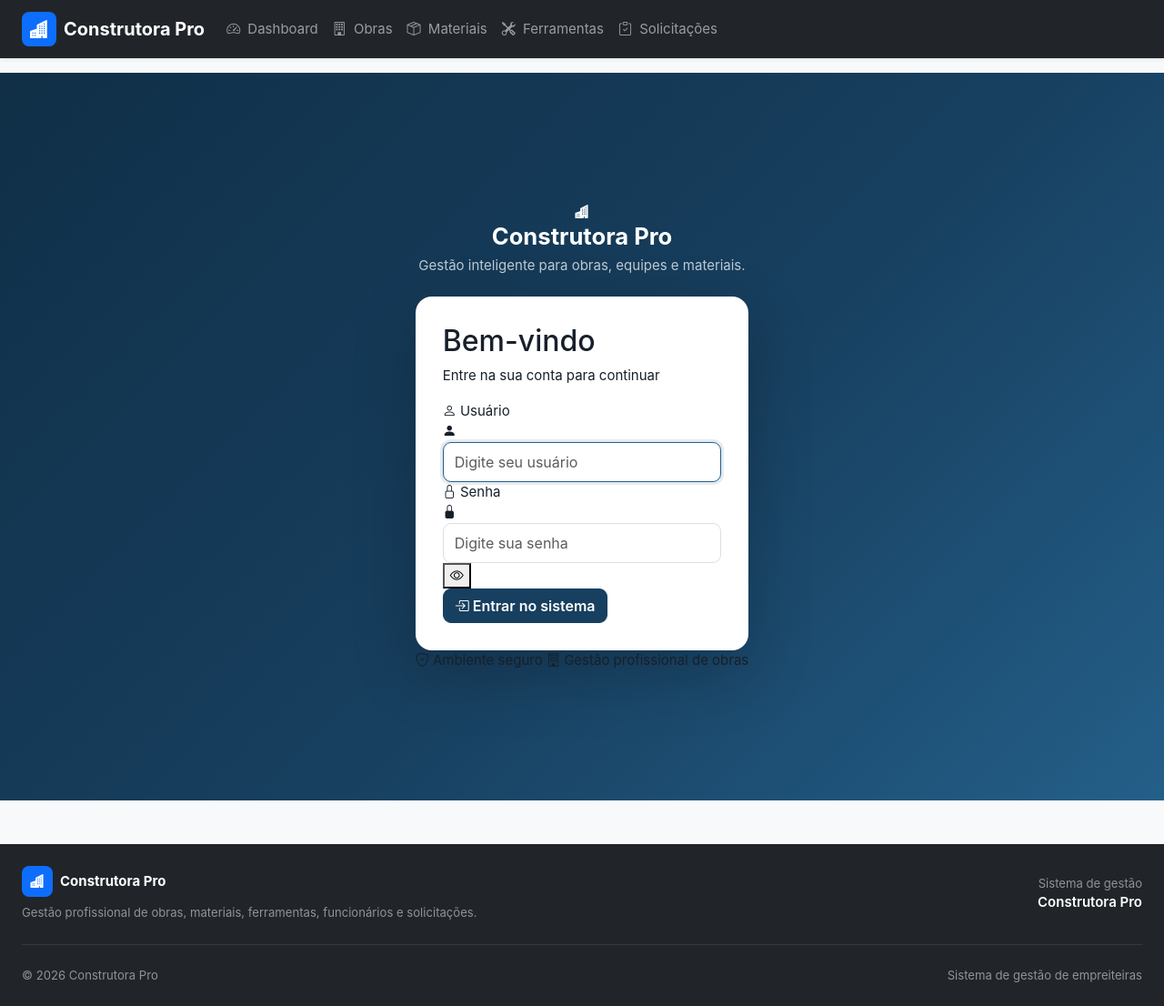
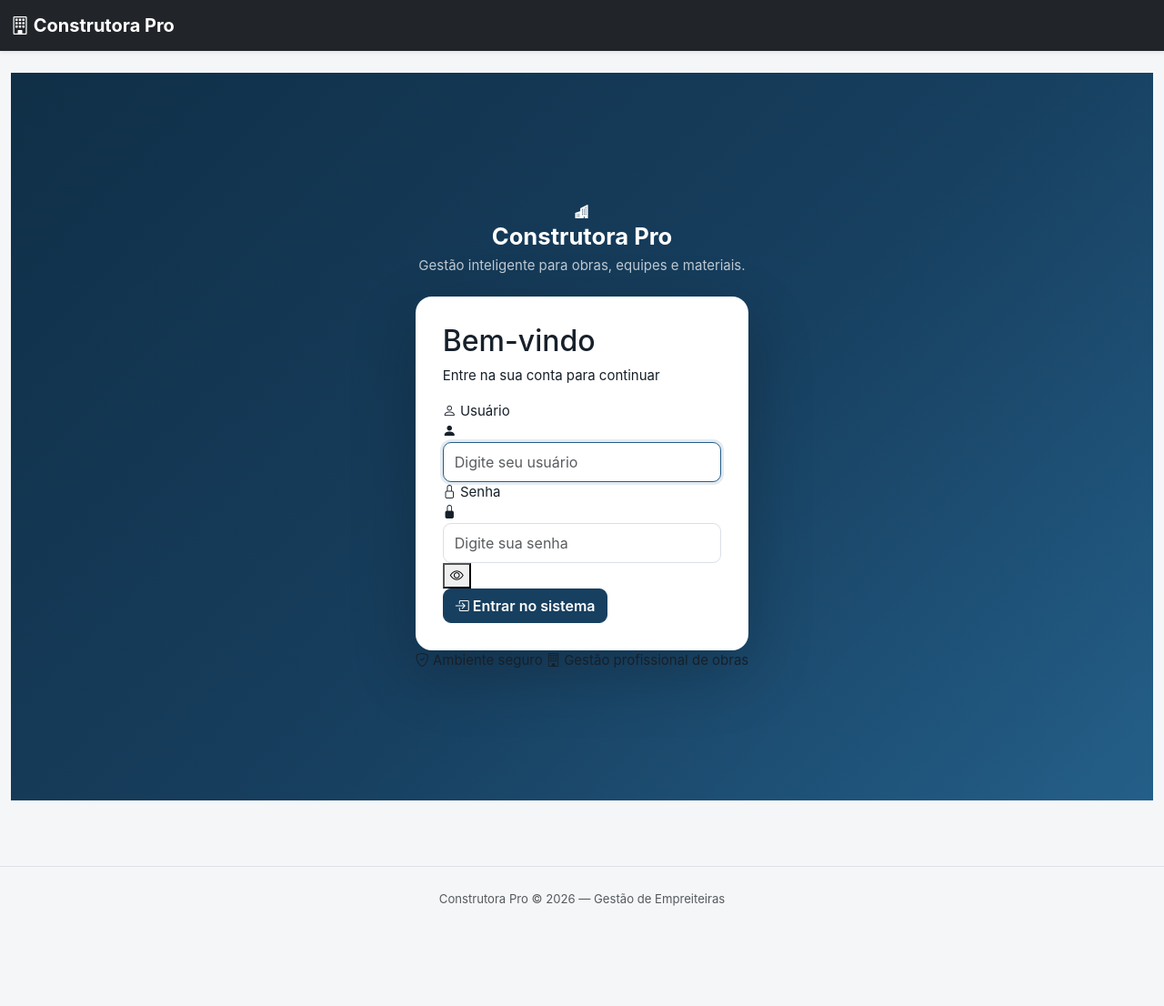
Before and after one commit to webert12/sistema-empreiteiras, a Flask app: page /login in a window 1280 px wide. Shown: the whole page at 91% size. After the commit the page ends 996 px from the top, so only its background shows below. Run offline with Flask 3, Linux system fonts and the light colour scheme; parts of the project's set-up code (start-up, migrations or seed data) failed here and were passed over.

Commit message:
Update base.html

```diff
--- a/templates/base.html
+++ b/templates/base.html
@@ -1,18 +1,12 @@
 <!DOCTYPE html>
 <html lang="pt-BR">
-
 <head>
 
     <meta charset="UTF-8">
 
     <meta
         name="viewport"
-        content="width=device-width, initial-scale=1.0"
-    >
-
-    <meta
-        name="description"
-        content="Construtora Pro - Gestão completa para empreiteiras e obras"
+        content="width=device-width, initial-scale=1"
     >
 
     <title>
@@ -21,19 +15,16 @@
         {% endblock %}
     </title>
 
-    <!-- Bootstrap -->
     <link
         href="https://cdn.jsdelivr.net/npm/bootstrap@5.3.3/dist/css/bootstrap.min.css"
         rel="stylesheet"
     >
 
-    <!-- Bootstrap Icons -->
     <link
         rel="stylesheet"
         href="https://cdn.jsdelivr.net/npm/bootstrap-icons@1.11.3/font/bootstrap-icons.min.css"
     >
 
-    <!-- CSS principal -->
     <link
         rel="stylesheet"
         href="{{ url_for('static', filename='css/style.css') }}"
@@ -43,9 +34,7 @@
 
 </head>
 
-
-<body class="bg-light">
-
+<body>
 
 <!-- =========================================================
      NAVBAR
@@ -53,27 +42,22 @@
 
 <nav class="navbar navbar-expand-lg navbar-dark bg-dark shadow-sm">
 
-    <div class="container-fluid px-3 px-lg-4">
+    <div class="container-fluid">
 
         <!-- LOGO -->
         <a
-            class="navbar-brand d-flex align-items-center gap-2 fw-bold"
-            href="{% if eh_adm %}{{ url_for('admin_dashboard') }}{% else %}{{ url_for('dashboard') }}{% endif %}"
+            class="navbar-brand fw-bold"
+            href="{% if current_user.is_authenticated %}{% if eh_administrador() %}{{ url_for('admin_dashboard') }}{% else %}{{ url_for('empresa_dashboard') }}{% endif %}{% else %}{{ url_for('login') }}{% endif %}"
         >
 
-            <span
-                class="d-flex align-items-center justify-content-center bg-primary rounded-3"
-                style="width: 38px; height: 38px;"
-            >
-                <i class="bi bi-buildings-fill"></i>
-            </span>
+            <i class="bi bi-building"></i>
 
-            <span>
             Construtora Pro
-            </span>
 
         </a>
 
+
+        {% if current_user.is_authenticated %}
 
         <!-- BOTÃO MOBILE -->
 
@@ -92,28 +76,74 @@
         </button>
 
 
-        <!-- MENU -->
-
         <div
             class="collapse navbar-collapse"
             id="menuPrincipal"
         >
 
+            <!-- =================================================
+                 MENU DO ADM GERAL
+            ================================================== -->
+
+            {% if eh_administrador() %}
+
             <ul class="navbar-nav me-auto mb-2 mb-lg-0">
-
-
-                <!-- DASHBOARD -->
 
                 <li class="nav-item">
 
                     <a
                         class="nav-link"
-                        href="{% if eh_adm %}{{ url_for('admin_dashboard') }}{% else %}{{ url_for('dashboard') }}{% endif %}"
+                        href="{{ url_for('admin_dashboard') }}"
                     >
 
-                        <i class="bi bi-speedometer2 me-1"></i>
+                        <i class="bi bi-speedometer2"></i>
 
-                        Dashboard
+                        Painel Geral
+
+                    </a>
+
+                </li>
+
+
+                <li class="nav-item">
+
+                    <a
+                        class="nav-link"
+                        href="{{ url_for('admin_empresas') }}"
+                    >
+
+                        <i class="bi bi-buildings"></i>
+
+                        Empreiteiras
+
+                    </a>
+
+                </li>
+
+            </ul>
+
+
+            <!-- =================================================
+                 MENU DA EMPRESA
+            ================================================== -->
+
+            {% else %}
+
+            <ul class="navbar-nav me-auto mb-2 mb-lg-0">
+
+
+                <!-- PAINEL DA EMPRESA -->
+
+                <li class="nav-item">
+
+                    <a
+                        class="nav-link"
+                        href="{{ url_for('empresa_dashboard') }}"
+                    >
+
+                        <i class="bi bi-speedometer2"></i>
+
+                        Painel
 
                     </a>
 
@@ -129,7 +159,7 @@
                         href="{{ url_for('obras') }}"
                     >
 
-                        <i class="bi bi-building me-1"></i>
+                        <i class="bi bi-buildings"></i>
 
                         Obras
 
@@ -138,63 +168,12 @@
                 </li>
 
 
-                <!-- MATERIAIS -->
+                <!-- =================================================
+                     FUNCIONÁRIOS
+                     SOMENTE ADMIN DA EMPRESA
+                ================================================== -->
 
-                <li class="nav-item">
-
-                    <a
-                        class="nav-link"
-                        href="{{ url_for('materiais') }}"
-                    >
-
-                        <i class="bi bi-box-seam me-1"></i>
-
-                        Materiais
-
-                    </a>
-
-                </li>
-
-
-                <!-- FERRAMENTAS -->
-
-                <li class="nav-item">
-
-                    <a
-                        class="nav-link"
-                        href="{{ url_for('ferramentas') }}"
-                    >
-
-                        <i class="bi bi-tools me-1"></i>
-
-                        Ferramentas
-
-                    </a>
-
-                </li>
-
-
-                <!-- SOLICITAÇÕES -->
-
-                <li class="nav-item">
-
-                    <a
-                        class="nav-link position-relative"
-                        href="{{ url_for('solicitacoes') }}"
-                    >
-
-                        <i class="bi bi-clipboard-check me-1"></i>
-
-                        Solicitações
-
-                    </a>
-
-                </li>
-
-
-                <!-- FUNCIONÁRIOS -->
-
-                {% if eh_gestor %}
+                {% if eh_administrador_empresa() %}
 
                 <li class="nav-item">
 
@@ -203,7 +182,7 @@
                         href="{{ url_for('funcionarios') }}"
                     >
 
-                        <i class="bi bi-people-fill me-1"></i>
+                        <i class="bi bi-people"></i>
 
                         Funcionários
 
@@ -214,18 +193,120 @@
                 {% endif %}
 
 
-                <!-- ADMIN GERAL -->
+                <!-- =================================================
+                     ESTOQUE / MATERIAIS / FERRAMENTAS
+                ================================================== -->
 
-                {% if eh_adm %}
+                {% if eh_gestor() %}
 
                 <li class="nav-item">
 
                     <a
                         class="nav-link"
-                        href="{{ url_for('admin_dashboard') }}"
+                        href="{{ url_for('estoque') }}"
                     >
 
-                        <i class="bi bi-shield-lock-fill me-1"></i>
+                        <i class="bi bi-box-seam"></i>
+
+                        Estoque
+
+                    </a>
+
+                </li>
+
+
+                <li class="nav-item">
+
+                    <a
+                        class="nav-link"
+                        href="{{ url_for('materiais') }}"
+                    >
+
+                        <i class="bi bi-boxes"></i>
+
+                        Materiais
+
+                    </a>
+
+                </li>
+
+
+                <li class="nav-item">
+
+                    <a
+                        class="nav-link"
+                        href="{{ url_for('ferramentas') }}"
+                    >
+
+                        <i class="bi bi-tools"></i>
+
+                        Ferramentas
+
+                    </a>
+
+                </li>
+
+                {% endif %}
+
+
+                <!-- =================================================
+                     SOLICITAÇÕES
+                ================================================== -->
+
+                <li class="nav-item">
+
+                    <a
+                        class="nav-link"
+                        href="{{ url_for('solicitacoes') }}"
+                    >
+
+                        <i class="bi bi-clipboard-check"></i>
+
+                        Solicitações
+
+                    </a>
+
+                </li>
+
+
+                <!-- =================================================
+                     COMPRAS
+                ================================================== -->
+
+                {% if eh_compras() %}
+
+                <li class="nav-item">
+
+                    <a
+                        class="nav-link"
+                        href="{{ url_for('solicitacoes') }}"
+                    >
+
+                        <i class="bi bi-cart-check"></i>
+
+                        Compras
+
+                    </a>
+
+                </li>
+
+                {% endif %}
+
+
+                <!-- =================================================
+                     ADMINISTRAÇÃO DA EMPRESA
+                ================================================== -->
+
+                {% if eh_administrador_empresa() %}
+
+                <li class="nav-item">
+
+                    <a
+                        class="nav-link"
+                        href="{{ url_for('empresa_administracao') }}"
+                    >
+
+                        <i class="bi bi-gear"></i>
 
                         Administração
 
@@ -237,203 +318,68 @@
 
             </ul>
 
-
-            <!-- ÁREA DIREITA -->
-
-            <div class="d-flex align-items-center gap-2">
-
-
-                <!-- EMPRESA -->
-
-                {% if empresa_atual %}
-
-                <span
-                    class="badge bg-secondary d-none d-xl-inline-flex align-items-center gap-1 px-3 py-2"
-                >
-
-                    <i class="bi bi-building"></i>
-
-                    {{ empresa_atual.nome_fantasia }}
-
-                </span>
-
-                {% elif eh_adm %}
-
-                <span
-                    class="badge bg-primary d-none d-xl-inline-flex align-items-center gap-1 px-3 py-2"
-                >
-
-                    <i class="bi bi-shield-check"></i>
-
-                    ADM Geral
-
-                </span>
-
             {% endif %}
 
 
-                <!-- USUÁRIO -->
+            <!-- =================================================
+                 USUÁRIO LOGADO
+            ================================================== -->
 
-                {% if usuario_logado.is_authenticated %}
+            <ul class="navbar-nav ms-auto">
 
-                <div class="dropdown">
+                <li class="nav-item dropdown">
 
-                    <button
-                        class="btn btn-outline-light dropdown-toggle d-flex align-items-center gap-2"
-                        type="button"
+                    <a
+                        class="nav-link dropdown-toggle"
+                        href="#"
+                        role="button"
                         data-bs-toggle="dropdown"
                         aria-expanded="false"
                     >
 
-                        <span
-                            class="d-flex align-items-center justify-content-center rounded-circle bg-primary"
-                            style="width: 30px; height: 30px;"
-                        >
+                        <i class="bi bi-person-circle"></i>
 
-                            <i class="bi bi-person-fill"></i>
+                        {{ current_user.nome }}
 
-                        </span>
-
-                        <span class="d-none d-md-inline">
-
-                            {{ usuario_logado.nome }}
-
-                        </span>
-
-                    </button>
+                    </a>
 
 
-                    <ul
-                        class="dropdown-menu dropdown-menu-end shadow"
-                    >
+                    <ul class="dropdown-menu dropdown-menu-end">
+
+
+                        <!-- IDENTIFICAÇÃO -->
 
                         <li>
 
-                            <h6 class="dropdown-header">
+                            <span class="dropdown-item-text">
 
-                                {{ usuario_logado.nome }}
+                                <strong>
+                                    {{ current_user.nome }}
+                                </strong>
 
-                            </h6>
+                                <br>
 
-                        </li>
+                                <small class="text-muted">
 
-
-                        <li>
-
-                            <span class="dropdown-item-text small text-muted">
-
-                                {% if usuario_logado.funcao == "adm" %}
+                                    {% if eh_administrador() %}
 
                                         Administrador Geral
 
-                                {% elif usuario_logado.funcao == "administrador_empresa" or usuario_logado.funcao == "admin_empresa" %}
+                                    {% elif eh_administrador_empresa() %}
 
                                         Administrador da Empreiteira
 
-                                {% elif usuario_logado.funcao == "mestre_obra" %}
-
-                                    Mestre de Obra
-
-                                {% elif usuario_logado.funcao == "pedreiro" %}
-
-                                    Pedreiro
-
-                                {% elif usuario_logado.funcao == "ajudante" %}
-
-                                    Ajudante
-
-                                {% elif usuario_logado.funcao == "compras" %}
-
-                                    Compras
-
-                                {% elif usuario_logado.funcao == "almoxarife" %}
-
-                                    Almoxarife
-
-                                {% elif usuario_logado.funcao == "equipe_obra" %}
-
-                                    Equipe da Obra
-
                                     {% else %}
 
-                                    Funcionário
+                                        {{ current_user.funcao|replace('_', ' ')|title }}
 
                                     {% endif %}
+
+                                </small>
 
                             </span>
 
                         </li>
-
-
-                        <li>
-                            <hr class="dropdown-divider">
-                        </li>
-
-
-                        <!-- MEUS ACESSOS -->
-
-                        {% if not eh_adm %}
-
-                        <li>
-
-                            <a
-                                class="dropdown-item"
-                                href="{{ url_for('obras') }}"
-                            >
-
-                                <i class="bi bi-building me-2"></i>
-
-                                Minhas obras
-
-                            </a>
-
-                        </li>
-
-                        {% endif %}
-
-
-                        <!-- FUNCIONÁRIOS -->
-
-                        {% if eh_gestor %}
-
-                        <li>
-
-                            <a
-                                class="dropdown-item"
-                                href="{{ url_for('funcionarios') }}"
-                            >
-
-                                <i class="bi bi-people me-2"></i>
-
-                                Funcionários
-
-                            </a>
-
-                        </li>
-
-                        {% endif %}
-
-
-                        <!-- ADMIN -->
-
-                        {% if eh_adm %}
-
-                        <li>
-
-                            <a
-                                class="dropdown-item"
-                                href="{{ url_for('admin_dashboard') }}"
-                            >
-
-                                <i class="bi bi-shield-lock me-2"></i>
-
-                                Administração
-
-                            </a>
-
-                        </li>
-
-                        {% endif %}
 
 
                         <li>
@@ -450,11 +396,15 @@
                                 href="{{ url_for('logout') }}"
                             >
 
-                                <i class="bi bi-box-arrow-right me-2"></i>
+                                <i class="bi bi-box-arrow-right"></i>
 
                                 Sair
 
                             </a>
+
+                        </li>
+
+                    </ul>
 
                 </li>
 
@@ -466,81 +416,29 @@
 
     </div>
 
-        </div>
-
-    </div>
-
 </nav>
-
 
 
 <!-- =========================================================
      CONTEÚDO PRINCIPAL
 ========================================================= -->
 
-<main class="min-vh-100">
+<main class="container-fluid py-4">
 
-    <!-- MENSAGENS FLASH -->
+    <!-- MENSAGENS -->
 
-    <div class="container-fluid px-3 px-lg-4 pt-3">
-
-        {% with messages = get_flashed_messages(
-            with_categories=true
-        ) %}
+    {% with messages = get_flashed_messages(with_categories=true) %}
 
         {% if messages %}
 
             {% for category, message in messages %}
 
             <div
-                        class="alert
-                        {% if category == 'success' %}
-                            alert-success
-                        {% elif category == 'danger' %}
-                            alert-danger
-                        {% elif category == 'warning' %}
-                            alert-warning
-                        {% elif category == 'info' %}
-                            alert-info
-                        {% else %}
-                            alert-secondary
-                        {% endif %}
-                        alert-dismissible fade show shadow-sm"
+                class="alert alert-{{ category }} alert-dismissible fade show"
                 role="alert"
             >
 
-                        <div class="d-flex align-items-start gap-2">
-
-                            {% if category == "success" %}
-
-                                <i class="bi bi-check-circle-fill mt-1"></i>
-
-                            {% elif category == "danger" %}
-
-                                <i class="bi bi-exclamation-octagon-fill mt-1"></i>
-
-                            {% elif category == "warning" %}
-
-                                <i class="bi bi-exclamation-triangle-fill mt-1"></i>
-
-                            {% elif category == "info" %}
-
-                                <i class="bi bi-info-circle-fill mt-1"></i>
-
-                            {% else %}
-
-                                <i class="bi bi-info-circle mt-1"></i>
-
-                            {% endif %}
-
-                            <div>
-
                 {{ message }}
-
-                            </div>
-
-                        </div>
-
 
                 <button
                     type="button"
@@ -557,131 +455,45 @@
 
     {% endwith %}
 
-    </div>
 
-
-    <!-- BLOCO DAS PÁGINAS -->
-
-    {% block content %}
-
-    {% endblock %}
+    {% block content %}{% endblock %}
 
 </main>
-
 
 
 <!-- =========================================================
      RODAPÉ
 ========================================================= -->
 
-<footer class="bg-dark text-white mt-5">
+<footer class="border-top mt-5 py-4">
 
-    <div class="container-fluid px-3 px-lg-4 py-4">
+    <div class="container-fluid text-center text-muted">
 
-        <div class="row g-4 align-items-center">
-
-
-            <div class="col-md-6">
-
-                <div class="d-flex align-items-center gap-2 mb-2">
-
-                    <span
-                        class="d-flex align-items-center justify-content-center bg-primary rounded-3"
-                        style="width: 34px; height: 34px;"
-                    >
-
-                        <i class="bi bi-buildings-fill"></i>
-
-                    </span>
-
-                    <strong>
-                        Construtora Pro
-                    </strong>
-
-                </div>
-
-                <p class="text-white-50 small mb-0">
-
-                    Gestão profissional de obras,
-                    materiais, ferramentas,
-                    funcionários e solicitações.
-
-                </p>
-
-            </div>
-
-
-            <div class="col-md-6 text-md-end">
-
-                {% if empresa_atual %}
-
-                    <div class="small text-white-50">
-
-                        Empresa
-
-                    </div>
-
-                    <div class="fw-semibold">
-
-                        {{ empresa_atual.nome_fantasia }}
-
-                    </div>
-
-                {% else %}
-
-                    <div class="small text-white-50">
-
-                        Sistema de gestão
-
-                    </div>
-
-                    <div class="fw-semibold">
+        <small>
 
             Construtora Pro
 
-                    </div>
+            &copy;
 
-                {% endif %}
+            {{ now().year if now is defined else 2026 }}
 
-            </div>
+            — Gestão de Empreiteiras
 
-        </div>
-
-
-        <hr class="border-secondary my-4">
-
-
-        <div class="d-flex flex-column flex-md-row justify-content-between gap-2">
-
-            <span class="small text-white-50">
-
-                © {{ now().year if now is defined else "" }}
-                Construtora Pro
-
-            </span>
-
-            <span class="small text-white-50">
-
-                Sistema de gestão de empreiteiras
-
-            </span>
-
-        </div>
+        </small>
 
     </div>
 
 </footer>
 
 
-
-<!-- Bootstrap JS -->
+<!-- =========================================================
+     BOOTSTRAP
+========================================================= -->
 
 <script
     src="https://cdn.jsdelivr.net/npm/bootstrap@5.3.3/dist/js/bootstrap.bundle.min.js"
 ></script>
 
-
-<!-- JS principal -->
 
 <script
     src="{{ url_for('static', filename='js/app.js') }}"
@@ -690,7 +502,5 @@
 
 {% block scripts %}{% endblock %}
 
-
 </body>
-
 </html>
```
Lines whose indentation alone changed are shown as unchanged.
